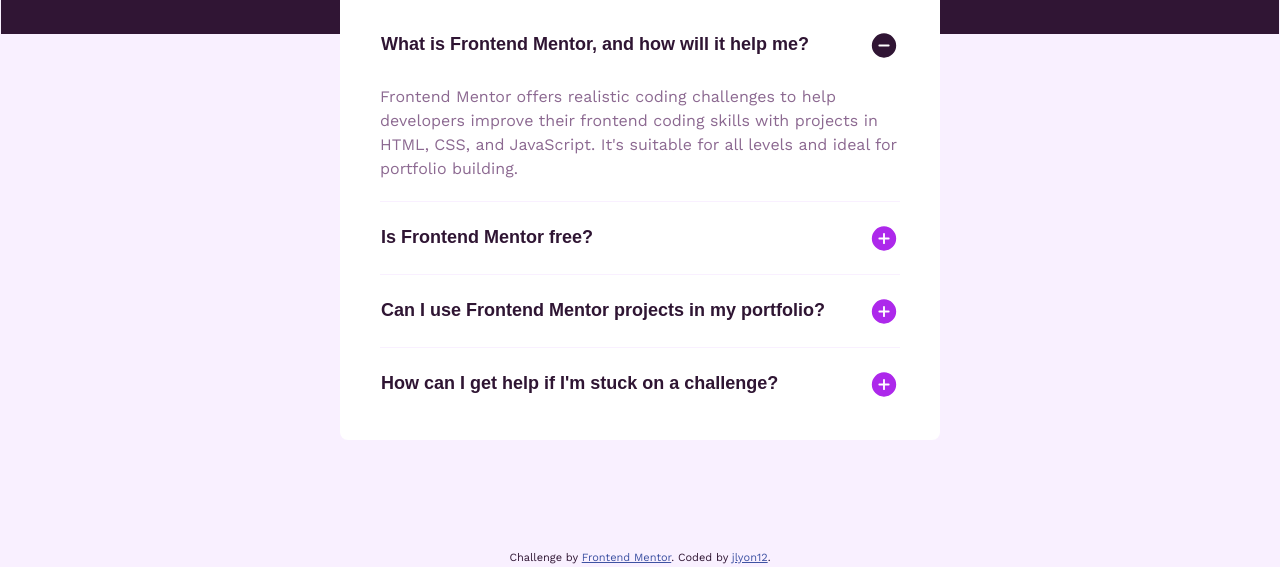
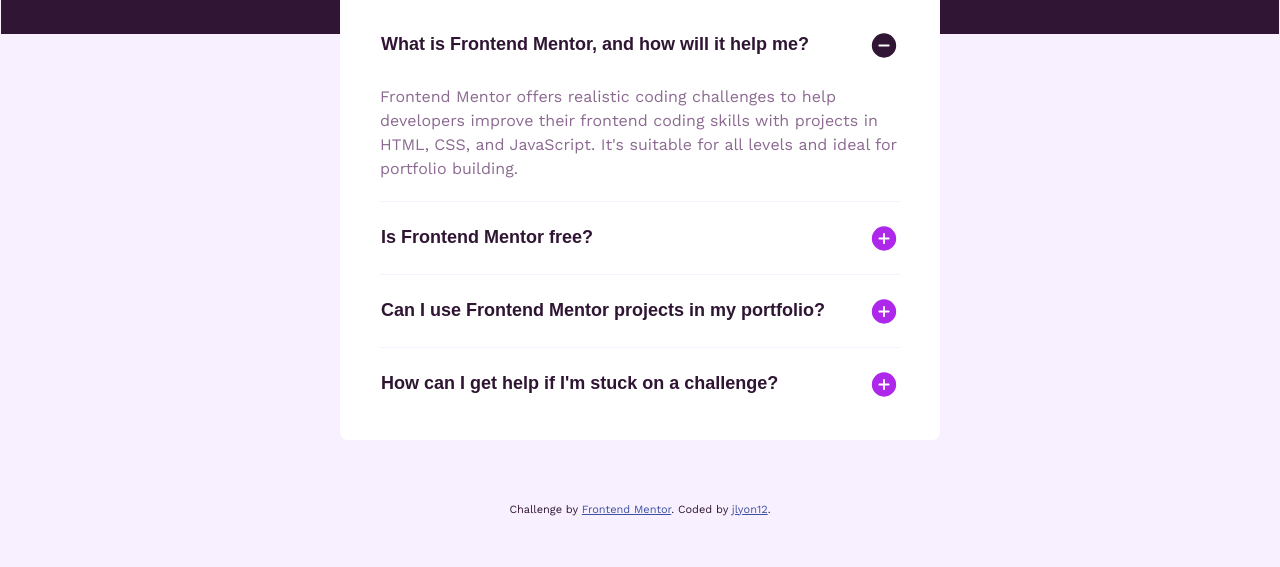
Before and after one commit to jlyon12/faq-accordion, a plain HTML site: page index.html in a window 1280 px wide. Shown: the part 250-817 px from the top of the page. Drawn offline with Linux system fonts and the light colour scheme.

Commit message:
Add README

```diff
--- a/index.html
+++ b/index.html
@@ -72,13 +72,12 @@
 					</ul>
 				</div>
 			</main>
-		</div>
-
-		<div class="attribution">
-			Challenge by
-			<a href="https://www.frontendmentor.io?ref=challenge" target="_blank"
-				>Frontend Mentor</a
-			>. Coded by <a href="http://github.com/jlyon12">jlyon12</a>.
+			<div class="attribution">
+				Challenge by
+				<a href="https://www.frontendmentor.io?ref=challenge" target="_blank"
+					>Frontend Mentor</a
+				>. Coded by <a href="http://github.com/jlyon12">jlyon12</a>.
+			</div>
 		</div>
 	</body>
 </html>
--- a/style.css
+++ b/style.css
@@ -169,6 +169,12 @@
 }
 
 .attribution {
+    z-index: -1;
+    position: absolute;
+    width: 100%;
+    left: 50%;
+    bottom: 2rem;
+    transform: translateX(-50%);
     font-size: 11px;
     text-align: center;
 }
```
Also changed, not shown: screenshot.png (added), 1 other file.
